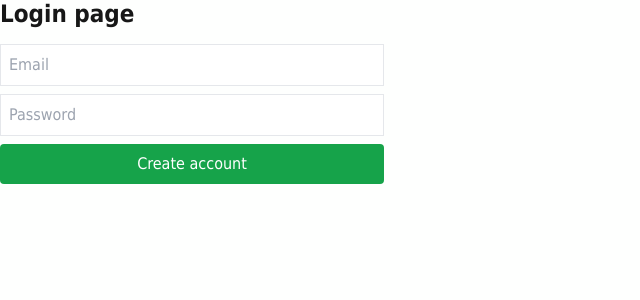
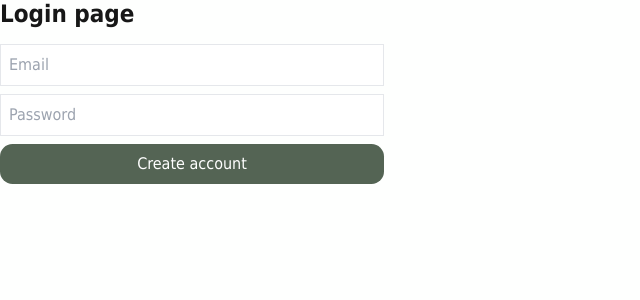
Before and after one commit to AskForItdev/portfolio, a Next.js app in the folder smallprojects/: page /login in a window 1280 px wide. Shown: the top 300 px of the page, without its empty margins (0-640 px from the left). Built offline with nearby package versions, Linux system fonts and the light colour scheme; no server answers.

Commit message:
Correct button

```diff
--- a/smallprojects/app/components/loginComp.jsx
+++ b/smallprojects/app/components/loginComp.jsx
@@ -56,10 +56,7 @@ export default function Login() {
           onChange={(e) => setPassword(e.target.value)}
           required
         />
-        <button
-          type="submit"
-          className="bg-green-600 text-white p-2 rounded"
-        >
+        <button type="submit" className="">
           Create account
         </button>
         {message && (
```
